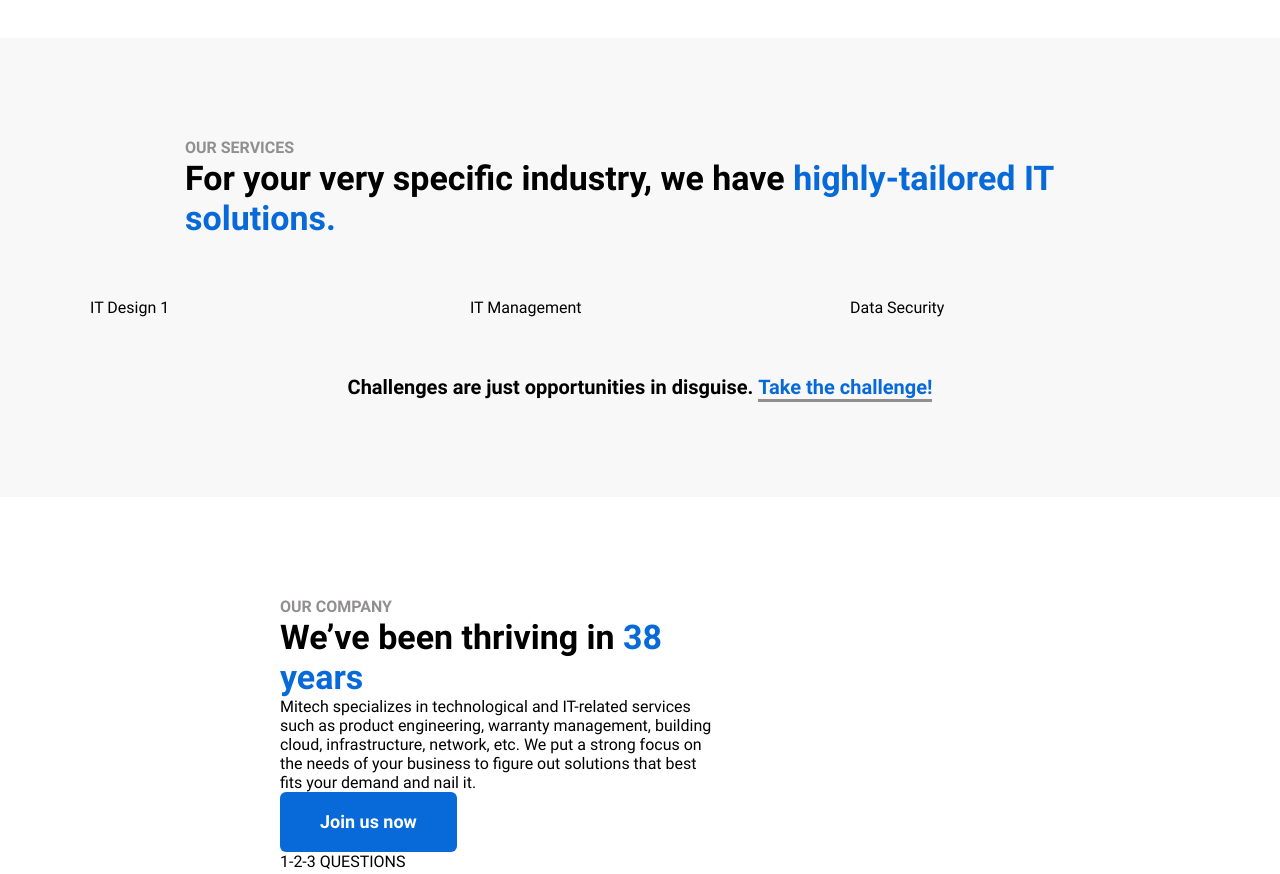
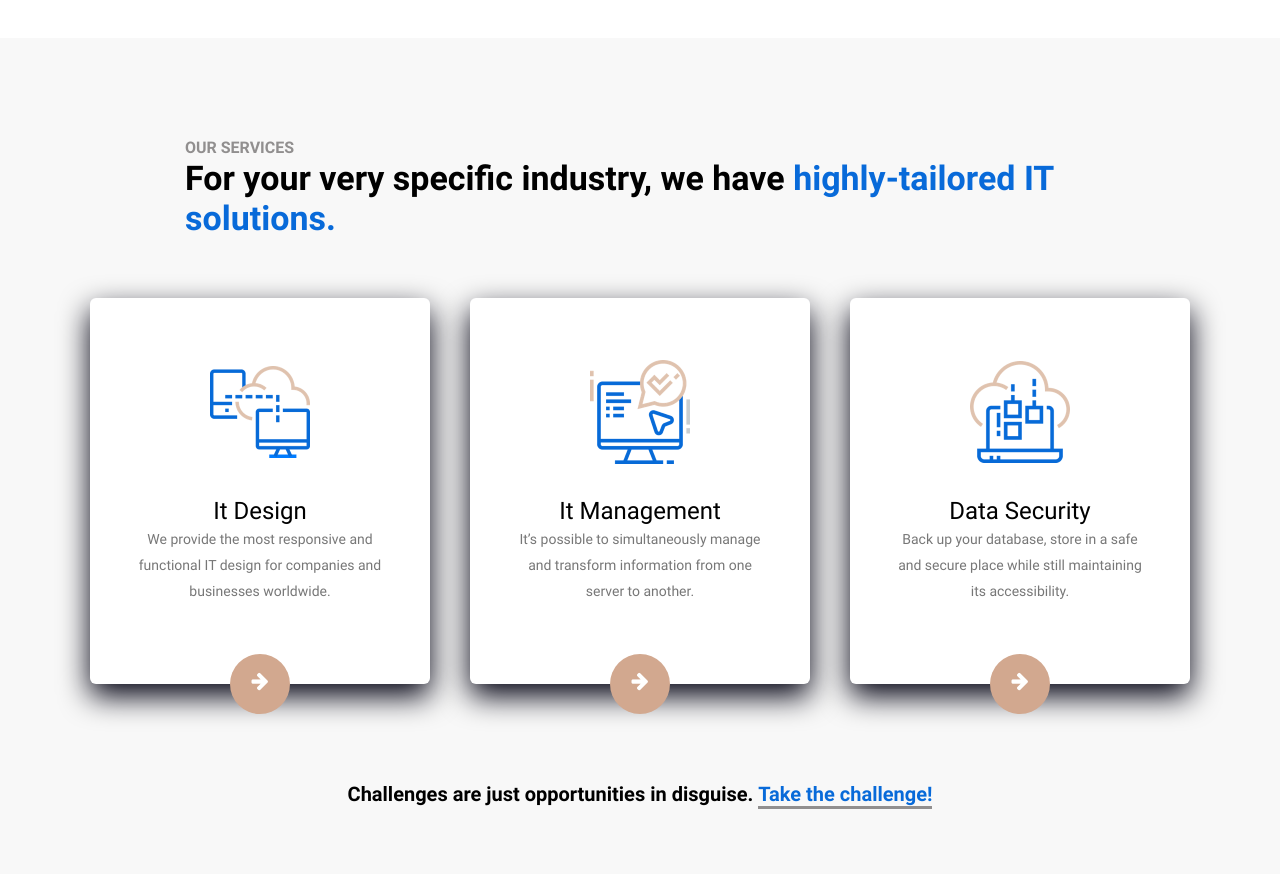
Before and after one commit to dkeparute/7-mitech, a website: page index.html in a window 1280 px wide. Shown: the part 755-1629 px from the top of the page. Drawn offline with Linux system fonts and the light colour scheme.

Commit message:
Services

```diff
--- /dev/null
+++ b/css/components/services.css
@@ -0,0 +1,52 @@
+.service-item {
+    margin-bottom: 40px;
+    background-color: #fff;
+    padding: 60px 40px;
+    text-align: center;
+    border-radius: 6px;
+    box-shadow: 0 12px 30px 0 #001;
+    position: relative;
+    transition: all 2s;
+}
+.service-item:hover {
+    border-radius: 50%;
+}
+.service-item > img {
+    margin-bottom: 30px;
+
+}
+.service-item > h4 {
+    font-size: 24px;
+    font-weight: normal;
+    line-height: 30px;
+    text-transform: capitalize;
+
+}
+.service-item > p {
+    color: #777;
+    margin-bottom: 20px;
+    font-size: 14px;
+    line-height: 26px;
+}
+.service-item > a {
+    width: 60px;
+    height: 60px;
+    font-size: 20px;
+    line-height: 54px;
+    background-color: #D2A88F;
+    text-decoration: none;
+    border-radius: 50%;
+    color: #fff;
+    position: absolute;
+    bottom: 0;
+    left:50%;
+    transform: translate(-50%, 50%);
+    /* tam kad rodykle pasidaryti ant juostos */
+    transition: all 1s;
+    /* suletina skrola per rodykles ANIMACIJA */
+}
+
+.service-item:hover > a {
+    background-color: var(--blue-color);
+
+}
--- a/css/initial/custom-home.css
+++ b/css/initial/custom-home.css
@@ -9,13 +9,13 @@
 @import '../components/button.css';
 @import '../components/footer.css';
 @import '../components/header.css';
+@import '../components/services.css';
 
 /* CUSTOM STYLE BELOW for super extra info*/
 
 /* header */
 /* hero */
 /* clients */
-
 
 /* services */
 /* about company */
--- a/index.html
+++ b/index.html
@@ -44,7 +44,7 @@
     <!-- CLIENTS ENDS -->
 
     <!-- SERVICES START -->
-    <div class="container bg-grey">
+    <div class="container bg-grey services">
         <div class="row">
             <div class="col-12 col-lg-10 ml-lg-1 col-xl-lg-8">
                 <h2 class="title">Our services</h2>
@@ -53,9 +53,24 @@
             </div>
         </div>
         <div class="row">
-            <div class="col-12 col-md-6 col-lg-4">IT Design 1</div>
-            <div class="col-12 col-md-6 col-lg-4">IT Management</div>
-            <div class="col-12 col-md-6 col-lg-4">Data Security</div>
+            <div class="col-12 col-md-6 col-lg-4 service-item">
+               <img src="./img/server/mitech-box-image-style-01-image-01-100x108.png" alt="">
+               <h4>It design</h4>
+               <p>We provide the most responsive and functional IT design for companies and businesses worldwide.</p>
+               <a href="#" class="fa fa-arrow-right" aria-hidden="true"></a>
+            </div>
+            <div class="col-12 col-md-6 col-lg-4 service-item">
+                <img src="./img/server/mitech-box-image-style-01-image-02-100x108.png" alt="">
+                <h4>It management</h4>
+                <p>It’s possible to simultaneously manage and transform information from one server to another.</p>
+                <a href="#" class="fa fa-arrow-right" aria-hidden="true"></a>
+             </div>
+             <div class="col-12 col-md-6 col-lg-4 service-item">
+                <img src="./img/server/mitech-box-image-style-01-image-03-100x108.png" alt="">
+                <h4>Data Security</h4>
+                <p>Back up your database, store in a safe and secure place while still maintaining its accessibility.</p>
+                <a href="#" class="fa fa-arrow-right" aria-hidden="true"></a>
+             </div>
         </div>
         <div class="row">
             <p class="col-12 bottom-text-link">
```
Also changed, not shown: img/server/mitech-box-image-style-01-image-01-100x108.png (added), img/server/mitech-box-image-style-01-image-02-100x108.png (added), img/server/mitech-box-image-style-01-image-03-100x108.png (added).
